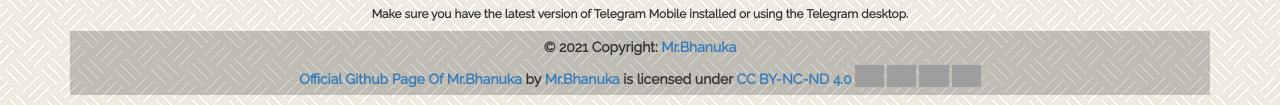
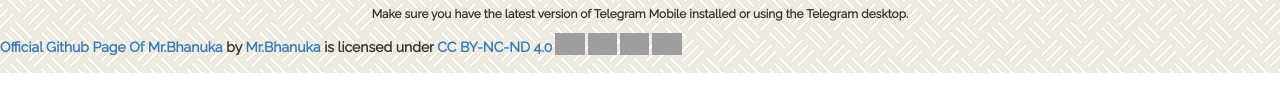
Before and after one commit to mrbhanukab-zz/mrbhanukab.github.io, a plain HTML site: page index.html in a window 1280 px wide. Shown: the part 2056-2161 px from the top of the page. After the commit the page ends 2129 px from the top, so only its background shows below. Drawn offline with nearby package versions, Linux system fonts and the light colour scheme; grey boxes are pictures that could not be loaded; a script that the page names is missing.

Commit message:
Update index.html

```diff
--- a/index.html
+++ b/index.html
@@ -7,7 +7,7 @@
     />
     <script src="https://ajax.googleapis.com/ajax/libs/jquery/3.5.1/jquery.min.js"></script>
     <script src="https://maxcdn.bootstrapcdn.com/bootstrap/3.4.1/js/bootstrap.min.js"></script>
-   <meta charset="UTF-8" />
+    <meta charset="UTF-8" />
     <meta
       name="description"
       content="Official Portfolio Website of Mr Bhanuka 🔥"
@@ -406,23 +406,7 @@
       </div>
     </div>
 <div>
-
-
-
-  <!-- Footer -->
-<footer class="bg-dark text-center text-white">
-  <!-- Grid container -->
-  <div class="container p-4">
-  <!-- Copyright -->
-  <div class="text-center p-3" style="background-color: rgba(0, 0, 0, 0.2);">
-    © 2021 Copyright:
-    <a class="text-white" href="https://www.instagram.com/_mr.bhanuka_">Mr.Bhanuka</a>
-    <br>
-    <p xmlns:cc="http://creativecommons.org/ns#" xmlns:dct="http://purl.org/dc/terms/"><a property="dct:title" rel="cc:attributionURL" href="https://mrbhanukab.github.io">Official Github Page Of Mr.Bhanuka</a> by <a rel="cc:attributionURL dct:creator" property="cc:attributionName" href="https://www.instagram.com/_mr.bhanuka_">Mr.Bhanuka</a> is licensed under <a href="http://creativecommons.org/licenses/by-nc-nd/4.0/?ref=chooser-v1" target="_blank" rel="license noopener noreferrer" style="display:inline-block;">CC BY-NC-ND 4.0<img style="height:22px!important;margin-left:3px;vertical-align:text-bottom;" src="https://mirrors.creativecommons.org/presskit/icons/cc.svg?ref=chooser-v1"><img style="height:22px!important;margin-left:3px;vertical-align:text-bottom;" src="https://mirrors.creativecommons.org/presskit/icons/by.svg?ref=chooser-v1"><img style="height:22px!important;margin-left:3px;vertical-align:text-bottom;" src="https://mirrors.creativecommons.org/presskit/icons/nc.svg?ref=chooser-v1"><img style="height:22px!important;margin-left:3px;vertical-align:text-bottom;" src="https://mirrors.creativecommons.org/presskit/icons/nd.svg?ref=chooser-v1"></a></p>
-  </div>
-  <!-- Copyright -->
-</footer>
-<!-- Footer -->
-  </div>
+    <p xmlns:cc="http://creativecommons.org/ns#" xmlns:dct="http://purl.org/dc/terms/"><a property="dct:title" rel="cc:attributionURL" href="https://mrbhanukab.github.io">Official Github Page Of Mr.Bhanuka</a> by <a rel="cc:attributionURL dct:creator" property="cc:attributionName" href="https://www.instagram.com/_mr.bhanuka_?r">Mr.Bhanuka</a> is licensed under <a href="http://creativecommons.org/licenses/by-nc-nd/4.0/?ref=chooser-v1" target="_blank" rel="license noopener noreferrer" style="display:inline-block;">CC BY-NC-ND 4.0<img style="height:22px!important;margin-left:3px;vertical-align:text-bottom;" src="https://mirrors.creativecommons.org/presskit/icons/cc.svg?ref=chooser-v1"><img style="height:22px!important;margin-left:3px;vertical-align:text-bottom;" src="https://mirrors.creativecommons.org/presskit/icons/by.svg?ref=chooser-v1"><img style="height:22px!important;margin-left:3px;vertical-align:text-bottom;" src="https://mirrors.creativecommons.org/presskit/icons/nc.svg?ref=chooser-v1"><img style="height:22px!important;margin-left:3px;vertical-align:text-bottom;" src="https://mirrors.creativecommons.org/presskit/icons/nd.svg?ref=chooser-v1"></a></p>
+</div>
 </body>
 </html>
```
